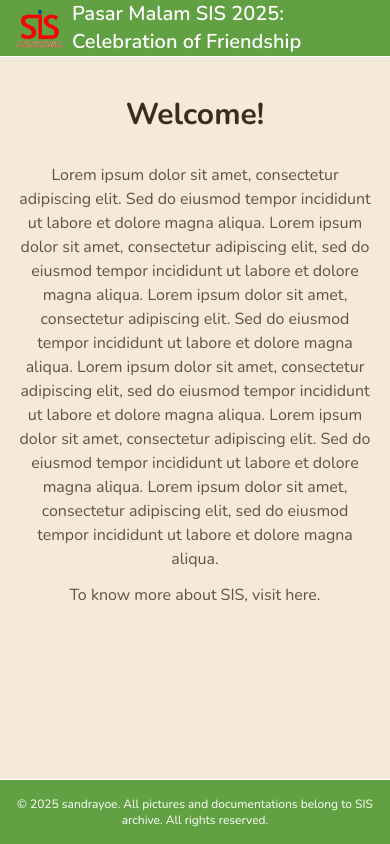
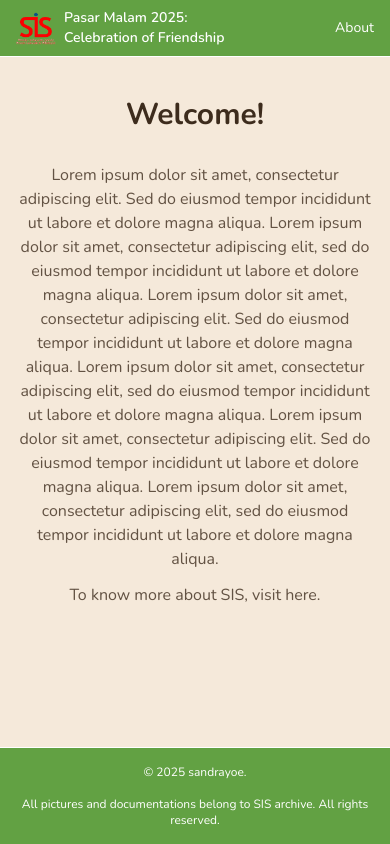
Before and after one commit to sandrayoe/Ticketing_SIS_2025, a Next.js app in the folder ticketing-2025/: page /about in a window 390 px wide. Built offline with nearby package versions, Linux system fonts and the light colour scheme; a web font is replaced by a local one.

Commit message:
fixed nav-bar for small screens

```diff
--- a/ticketing-2025/app/about/page.tsx
+++ b/ticketing-2025/app/about/page.tsx
@@ -11,16 +11,21 @@
       {/* Navigation (GREEN) */}
       <header className="border-b bg-earthy-green text-white">
         <nav className={`${shell} flex h-14 items-center justify-between`}>
-          <a href="/" className="flex items-center gap-2 text-xl font-semibold">
-            {/* Logo image */}
+          {/* Logo + Title */}
+          <a
+            href="/"
+            className="flex items-center gap-2 pr-20 text-sm font-semibold sm:text-base lg:text-xl"
+          >
             <img
               src="/images/SIS_logo_transp.png"
               alt="Logo"
-              className="h-12 w-12"
+              className="h-10 w-10 sm:h-12 sm:w-12"
             />
-            Pasar Malam SIS 2025: Celebration of Friendship
+            Pasar Malam 2025: Celebration of Friendship
           </a>
-          <div className="hidden sm:flex gap-6 text-xl">
+
+          {/* About link — always visible */}
+          <div className="flex gap-6 text-sm sm:text-base lg:text-xl">
             <a href="/about" className="hover:underline">
               About
             </a>
@@ -50,7 +55,10 @@
       {/* Footer (GREEN) */}
       <footer className="mt-6 border-t bg-earthy-green text-white">
         <div className={`${shell} py-4 text-center text-xs`}>
-          © 2025 sandrayoe. All pictures and documentations belong to SIS archive. All rights reserved.
+          © 2025 sandrayoe.
+        </div>
+        <div className={`pb-4 text-center text-xs`}>
+        All pictures and documentations belong to SIS archive. All rights reserved.
         </div>
       </footer>
     </div>
--- a/ticketing-2025/app/page.tsx
+++ b/ticketing-2025/app/page.tsx
@@ -24,16 +24,21 @@
       {/* Navigation (GREEN) */}
       <header className="border-b bg-earthy-green text-white">
         <nav className={`${shell} flex h-14 items-center justify-between`}>
-          <a href="/" className="flex items-center gap-2 text-xl font-semibold">
-            {/* Logo image */}
+          {/* Logo + Title */}
+          <a
+            href="/"
+            className="flex items-center gap-2 pr-20 text-sm font-semibold sm:text-base lg:text-xl"
+          >
             <img
               src="/images/SIS_logo_transp.png"
               alt="Logo"
-              className="h-12 w-12"
+              className="h-10 w-10 sm:h-12 sm:w-12"
             />
-            Pasar Malam SIS 2025: Celebration of Friendship
+            Pasar Malam 2025: Celebration of Friendship
           </a>
-          <div className="hidden sm:flex gap-6 text-xl">
+
+          {/* About link — always visible */}
+          <div className="flex gap-6 text-sm sm:text-base lg:text-xl">
             <a href="/about" className="hover:underline">
               About
             </a>
--- a/ticketing-2025/app/register/page.tsx
+++ b/ticketing-2025/app/register/page.tsx
@@ -118,16 +118,21 @@
       {/* Navigation (GREEN) */}
       <header className="border-b bg-earthy-green text-white">
         <nav className={`${shell} flex h-14 items-center justify-between`}>
-          <a href="/" className="flex items-center gap-2 text-xl font-semibold">
-            {/* Logo image */}
+          {/* Logo + Title */}
+          <a
+            href="/"
+            className="flex items-center gap-2 pr-20 text-sm font-semibold sm:text-base lg:text-xl"
+          >
             <img
               src="/images/SIS_logo_transp.png"
               alt="Logo"
-              className="h-12 w-12"
+              className="h-10 w-10 sm:h-12 sm:w-12"
             />
-            Pasar Malam SIS 2025: Celebration of Friendship
+            Pasar Malam 2025: Celebration of Friendship
           </a>
-          <div className="hidden sm:flex gap-6 text-xl">
+
+          {/* About link — always visible */}
+          <div className="flex gap-6 text-sm sm:text-base lg:text-xl">
             <a href="/about" className="hover:underline">
               About
             </a>
```
